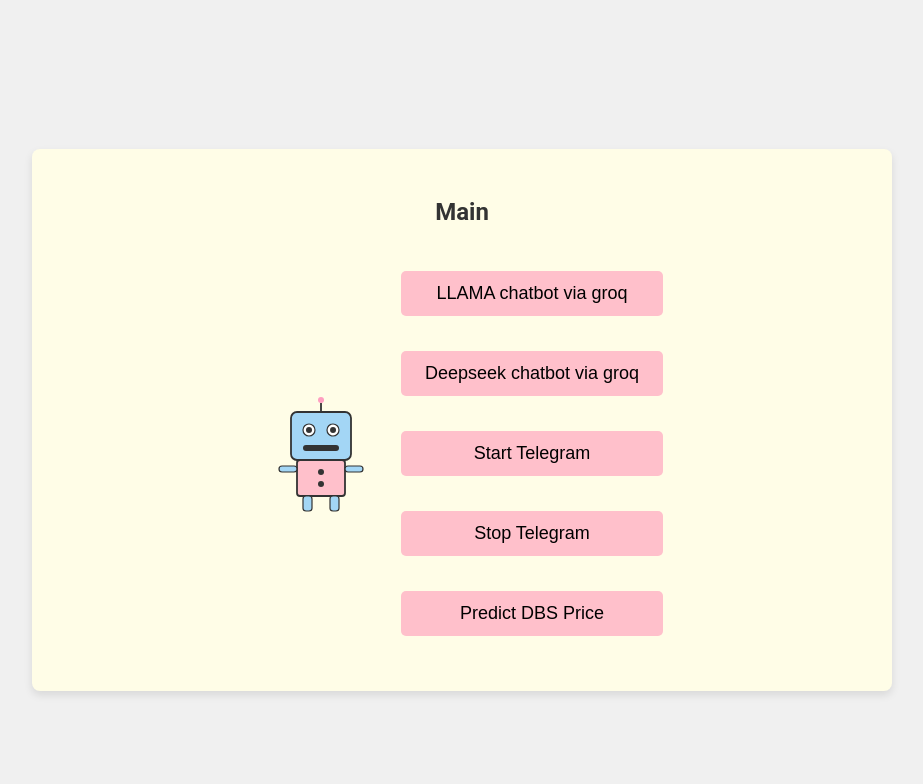
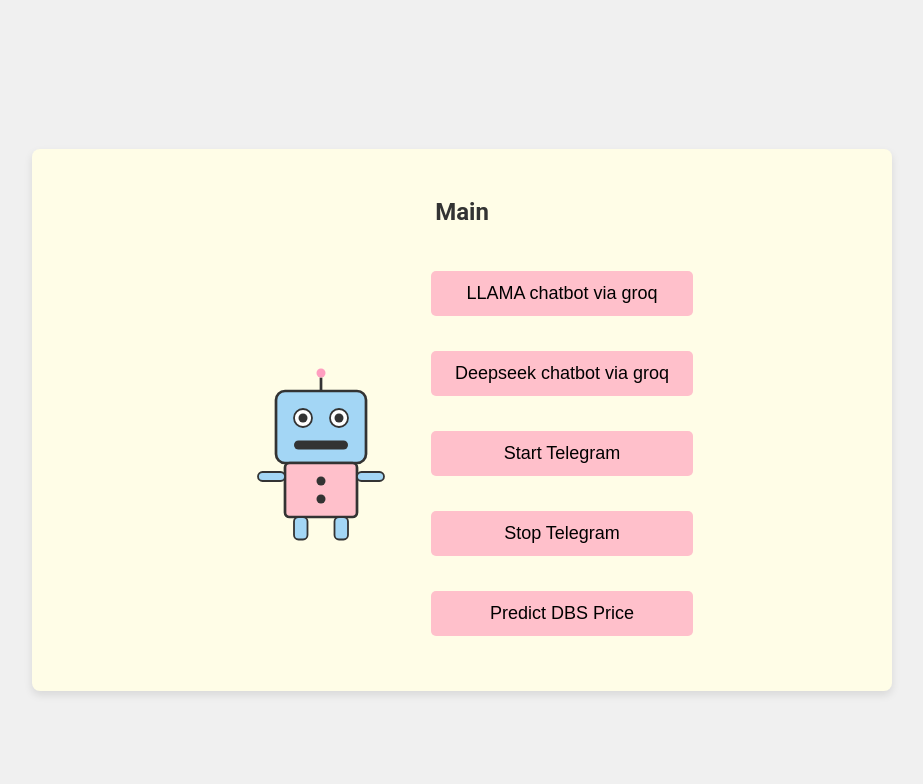
Before and after one commit to miqqie/dbs_pred, a Flask app: page /main in a window 1280 px wide. Shown: the top 784 px of the page, without its empty margins (178-1101 px from the left). Run offline with Flask 3, Linux system fonts and the light colour scheme; parts of the project's set-up code (start-up, migrations or seed data) failed here and were passed over.

Commit message:
updated size of robot image in main

```diff
--- a/static/styles.css
+++ b/static/styles.css
@@ -28,7 +28,7 @@
 }
 
 .robot-side {
-    width: 120px;
+    width: 180px;
     height: auto;
     margin-right: 20px;
     vertical-align: middle;
```
